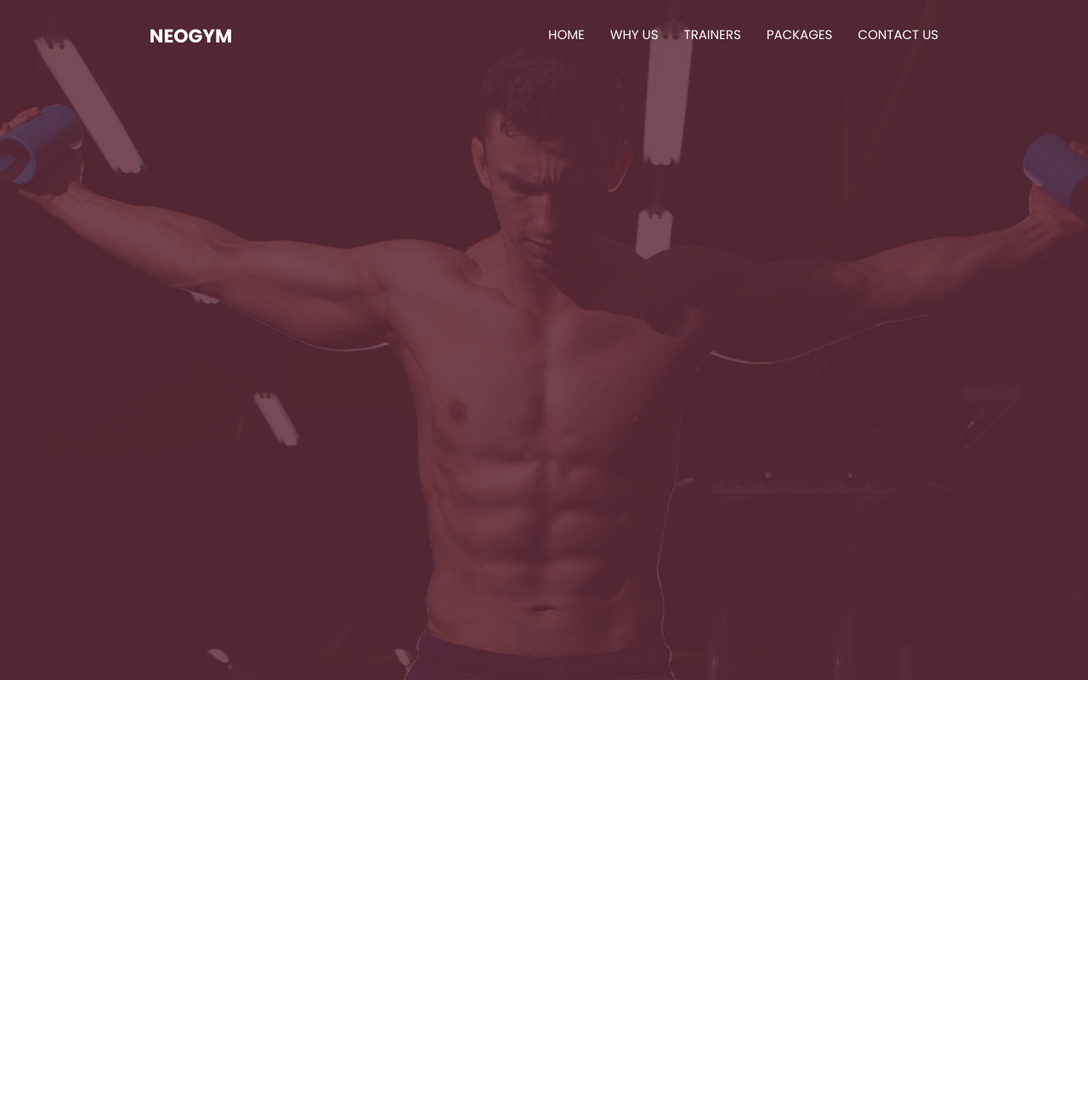
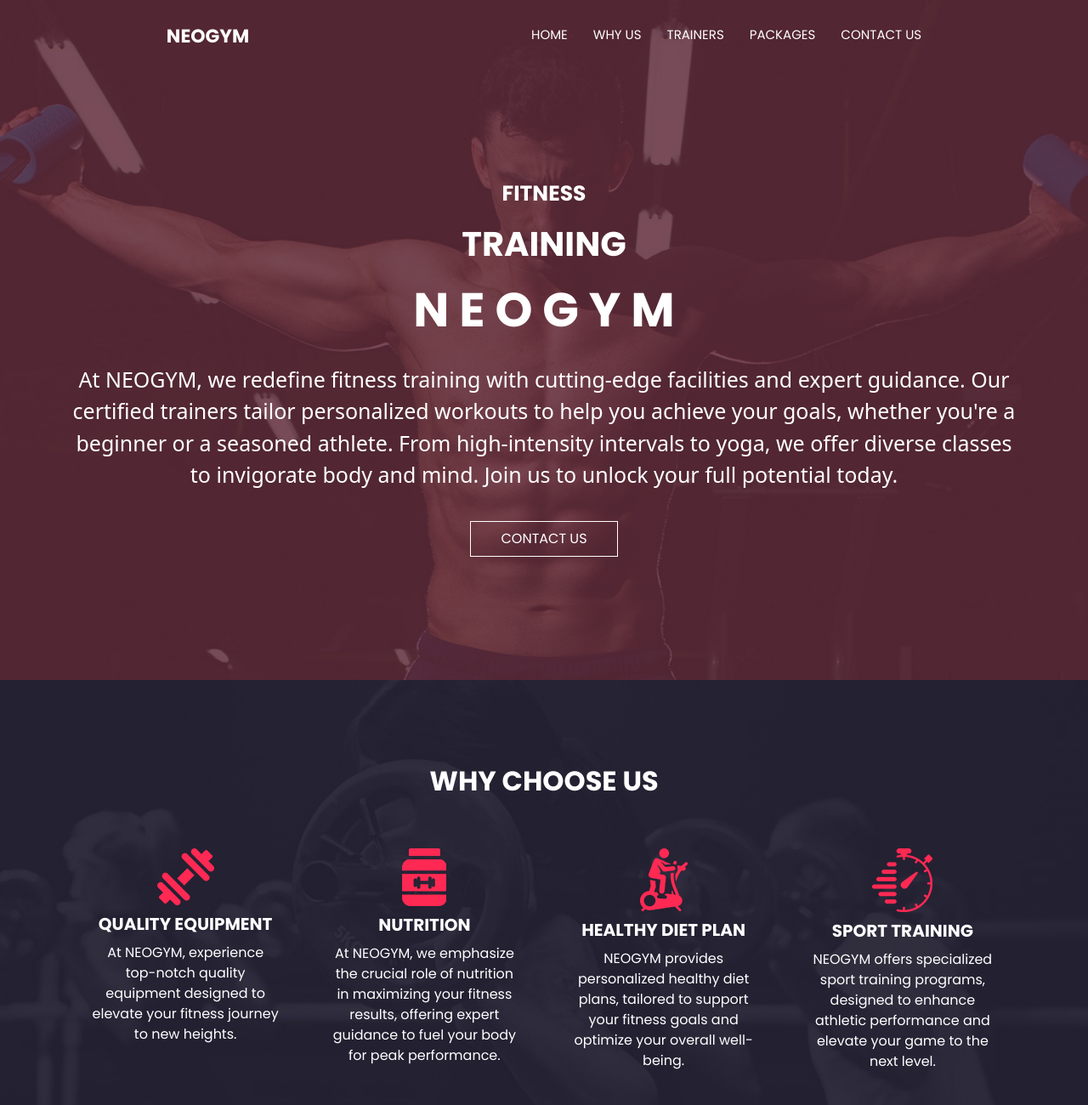
Before and after one commit to mfaiz-ahmed/Neo-Gym, a plain HTML site: page inedx.html in a window 1280 px wide. Shown: the top 1300 px of the page at 85% size. Before the commit the page ends 800 px from the top, so only its background shows below. Drawn offline with nearby package versions, Linux system fonts and the light colour scheme.

Commit message:
trainers section added

```diff
--- a/inedx.html
+++ b/inedx.html
@@ -12,9 +12,10 @@
 </head>
 <body>
      <header>
-         <div class="bg-1 text-white pt-5 d-flex justify-content-around ">
+         <div class="bg-1 text-white pt-5">
+             <nav class="d-flex justify-content-around">
              <div>
-                     <nav>
+                <!-- navbar started  -->
                 <h2 class="heading ">NEOGYM</h2>
                  </div>
                  <div>
@@ -25,10 +26,68 @@
                         <a class="text-white text-decoration-none nav-items" href="#packages"><li>PACKAGES</li></a>
                         <a class="text-white text-decoration-none nav-items" href="#contact-us"><li>CONTACT US</li></a>
                     </ul>
-                 </div>
                 </div>
             </nav>
-     </header>
+            <!-- navbar ended  -->
+                <div id="home" class="center">
+                        <h1 class="text-center align heading-2">FITNESS</h1><br />
+                        <h1 class="text-center align heading-3 align-content-center">TRAINING</h1><br />
+                        <h1 class="text-center align heading-4 align-content-center">N E O G Y M</h1>
+                        <p class="text-center fs-1 mt-5  container">At NEOGYM, we redefine fitness training with cutting-edge facilities and expert guidance. Our certified trainers tailor personalized workouts to help you achieve your goals, whether you're a beginner or a seasoned athlete. From high-intensity intervals to yoga, we offer diverse classes to invigorate body and mind. Join us to unlock your full potential today.</p>
+                        <button class="button">CONTACT US</button>
+                    </div>
+                </div>
+            </header>
+<main>
+    <!-- Why us section started  -->
+    <div id="why-us" class="bg-2 text-center text-white">
+        <h1 class="pb-5 head-us">WHY CHOOSE US</h1>
+        <div class="d-flex justify-content-around container mt-5">
+            <div class="flex-b px-5">
+                <img src="./Assets/u-1.png" alt="Dumbell">
+                <h2 class="mt-3 font fw-bolder">QUALITY EQUIPMENT</h2>
+                <p class="us-text mt-3">At NEOGYM, experience top-notch quality equipment designed to elevate your fitness journey to new heights.</p>
+            </div>
+            <div class="flex-b px-5">
+                <img src="./Assets/u-4.png" alt="Nutrition">
+                <h2 class="mt-3 font fw-bolder">NUTRITION</h2>
+                <p class="us-text mt-3">At NEOGYM, we emphasize the crucial role of nutrition in maximizing your fitness results, offering expert guidance to fuel your body for peak performance.</p>
+            </div>
+            <div class="flex-b px-5">
+                <img src="./Assets/u-2.png" alt="Diet Plan">
+                <h2 class="mt-3 font fw-bolder">HEALTHY DIET PLAN</h2>
+                <p class="us-text mt-3">NEOGYM provides personalized healthy diet plans, tailored to support your fitness goals and optimize your overall well-being.</p>
+            </div>
+            <div class="flex-b px-5">
+                <img src="./Assets/u-3.png" alt="Sport training">
+                <h2 class="mt-3 font fw-bolder">SPORT TRAINING</h2>
+                <p class="us-text mt-3">NEOGYM offers specialized sport training programs, designed to enhance athletic performance and elevate your game to the next level.</p>
+            </div>
+        </div>
+    </div>
+    <!-- Why us section ended  -->
+<!-- trainers section started  -->
+<div id="trainers" class="bg-3">
+    <h1 class="head-us text-center text-white">OUR GYM TRAINERS</h1>
+    <div class="pt-5 px-5 d-flex gap-5 container">
+        <div>
+            <h1 class="text-white fw-bold ms-5 font text-center">Shaun Stafford</h1>
+            <img class="trainer mt-3" src="./Assets/Trainer-1.jpg" alt="Trainer-1">
+        </div>
+        <div>
+            <h1 class="text-white fw-bold ms-5 font text-center">Sophia Thompson</h1>
+            <img class="trainer mt-3" src="./Assets/Trainer-2.jpg" alt="Trainer-2">
+        </div>
+        <div>
+            <h1 class="text-white fw-bold ms-5 font text-center">Noah Martinez</h1>
+            <img class="trainer mt-3" src="./Assets/Trainer-3.jpg" alt="Trainer-3">
+        </div>
+        </div>
+    </div>
+<!-- trainers section ended  -->
+</main>
+
+
 
 
 
--- a/style.css
+++ b/style.css
@@ -2,8 +2,14 @@
 padding: 0;
 box-sizing: border-box;}
 
-html{font-size: 62.5%;}
+html{font-size: 62.5%;
+scroll-behavior: smooth;}
+body{scroll-behavior: smooth;}
 
+
+/* header started  */
+
+/* navbar started */
 
 nav{max-width: 1200px;
 margin: 0 auto;}
@@ -13,7 +19,8 @@ margin: 0 auto;}
 background-position: center;
 background-repeat: no-repeat;
 background-size: cover;
-height: 100vh;}
+height: 100vh;
+background-attachment: fixed;}
 
 
 .heading{font-family: poppins;
@@ -27,3 +34,87 @@ li{list-style: none;}
 font-family: poppins;}
 
 .nav-items:hover{border-bottom: 3px solid #ff2953;}
+/* navbar ended */
+
+
+.heading-2{font-family: poppins;
+font: size 2.8rem ;
+font-weight: 700;
+padding-top: 150px;}
+
+
+.heading-3{font-family: poppins;
+font-size: 4rem;
+font-weight: 700;
+}
+
+
+.heading-4{font-family: poppins;
+font-size: 5.6rem;
+font-weight: 700;}
+
+
+.button{background-color: transparent;
+border: 1px solid white;
+padding: 8px 35px;
+font-size: 1.6rem;
+
+font-family: poppins;
+text-align: center;
+align-items: center;
+margin: 0 auto;
+display: flex;
+color: white;
+margin-top: 35px;
+justify-content: center;}
+
+.button:hover{background-color: white;
+color: gray;
+transition: 0.3s ease-in-out;}
+
+
+/* header ended  */
+
+/* Why us section started  */
+
+.bg-2{background-image: url(./Assets/us-bg.jpg);
+background-position: center;
+background-repeat: no-repeat;
+background-size: cover;
+height: 700px;
+background-attachment: fixed;}
+
+
+.head-us{font-family: poppins;
+    font-size: 3.2rem;
+    font-weight: 700;
+    padding-top: 100px;}
+
+
+    .font{font-family: poppins;}
+
+    .us-text{font-family: poppins;
+        font-size: 1.6rem;}
+
+        .flex-b{flex-basis: 25%;}
+
+        /* Why us section ended  */
+
+/* trainers section started  */
+.bg-3{background-image: url(./Assets/healthy-bg.jpg);
+background-position: center;
+background-repeat: no-repeat;
+background-size: cover;
+min-height: 700px;
+background-attachment: fixed;}
+
+
+
+
+
+
+/* trainers section ended  */
+
+
+.trainer{border: 2px solid #ff2953;
+border-radius: 20px;}
```
Also changed, not shown: Assets/Trainer-1.jpg (added), Assets/Trainer-2.jpg (added), Assets/Trainer-3.jpg (added).
